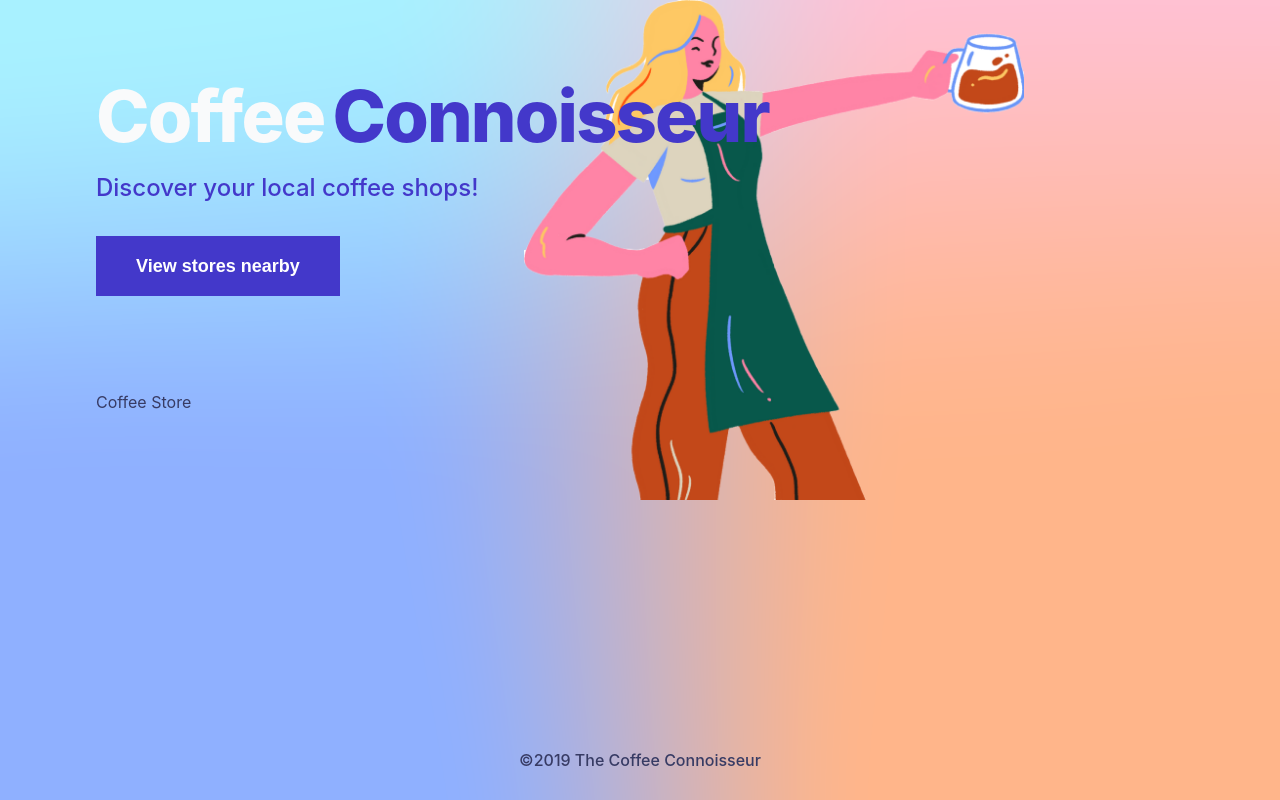
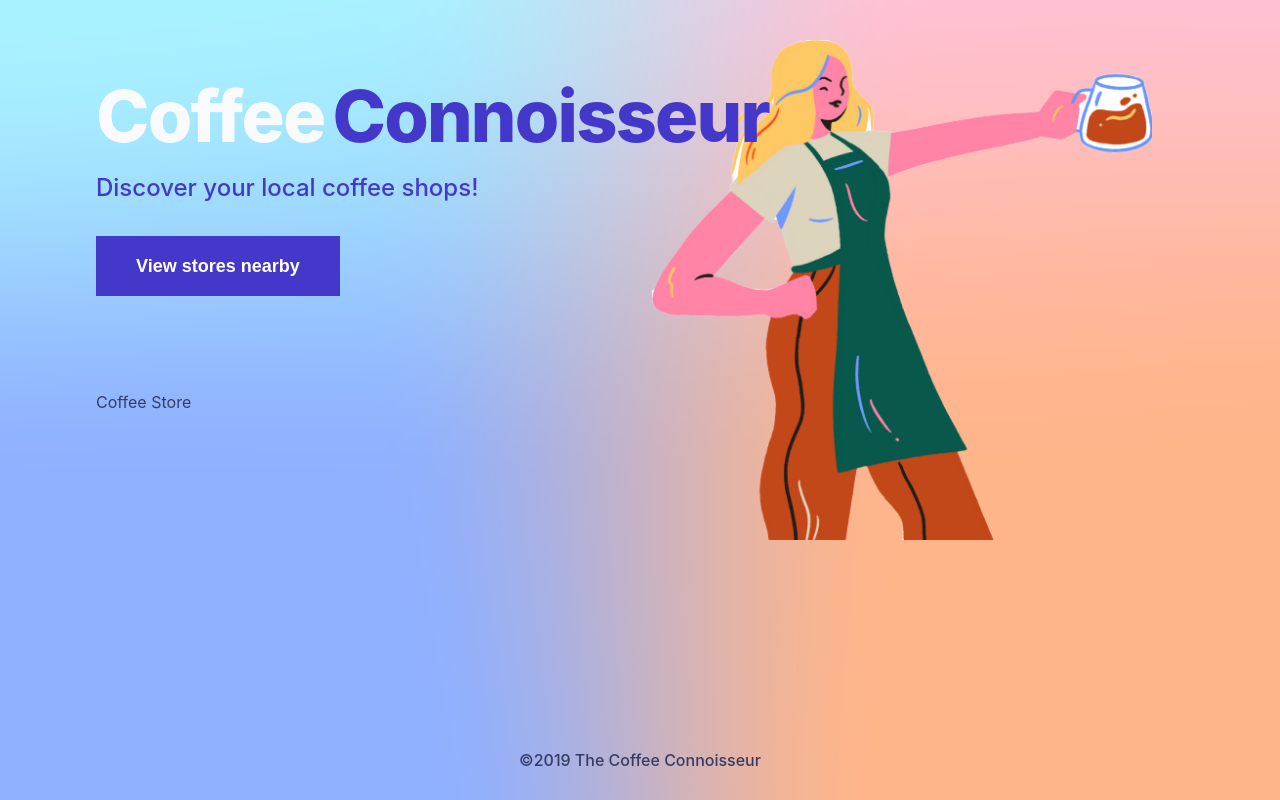
Before and after one commit to wmcgiffert/wmcgiffert-udemy-Next.js-Tutorial, a Next.js app in the folder CoffeeConnoisseurApp/discover-coffee-stores/: page / in a window 1280 px wide. Built offline with nearby package versions, Linux system fonts and the light colour scheme.

Commit message:
image experimentation

```diff
--- a/CoffeeConnoisseurApp/discover-coffee-stores/components/Banners.module.css
+++ b/CoffeeConnoisseurApp/discover-coffee-stores/components/Banners.module.css
@@ -108,6 +108,9 @@
 @media (min-width: 1024px) {
   .container {
     text-align: left;
+    margin-bottom: 6rem;
+    position: relative;
+    z-index: 2;
   }
 
   .title {
--- a/CoffeeConnoisseurApp/discover-coffee-stores/styles/Home.module.css
+++ b/CoffeeConnoisseurApp/discover-coffee-stores/styles/Home.module.css
@@ -18,7 +18,9 @@
 .heroImage {
   position: absolute;
   top: 0px;
-  z-index: 0;
+  z-index: 1;
+  right: 1%;
+  top: 5%;
 }
 
 /** Breakpoints:
@@ -53,7 +55,8 @@
   }
 
   .heroImage{
-    right: 20%;
+    right: 1%;
+    top: 5%;
   }
 }
 
@@ -69,10 +72,27 @@
   }
 
   .heroImage{
-    right: 20%;
+    right: 10%;
+    top: 5%;
   }
 }
 
+@media (min-width: 3440px) {
+  .container {
+    padding-left: 2.5rem /* 40px */;
+    padding-right: 2.5rem /* 40px */;
+  }
+  .main {
+    margin-top: 5rem /* 80px */;
+    padding-left: 2rem /* 32px */;
+    padding-right: 2rem /* 32px */;
+  }
+
+  .heroImage{
+    right: 20%;
+    top: 5%;
+  }
+}
 
 /* Default home.module.css */
 /* .main {
```
